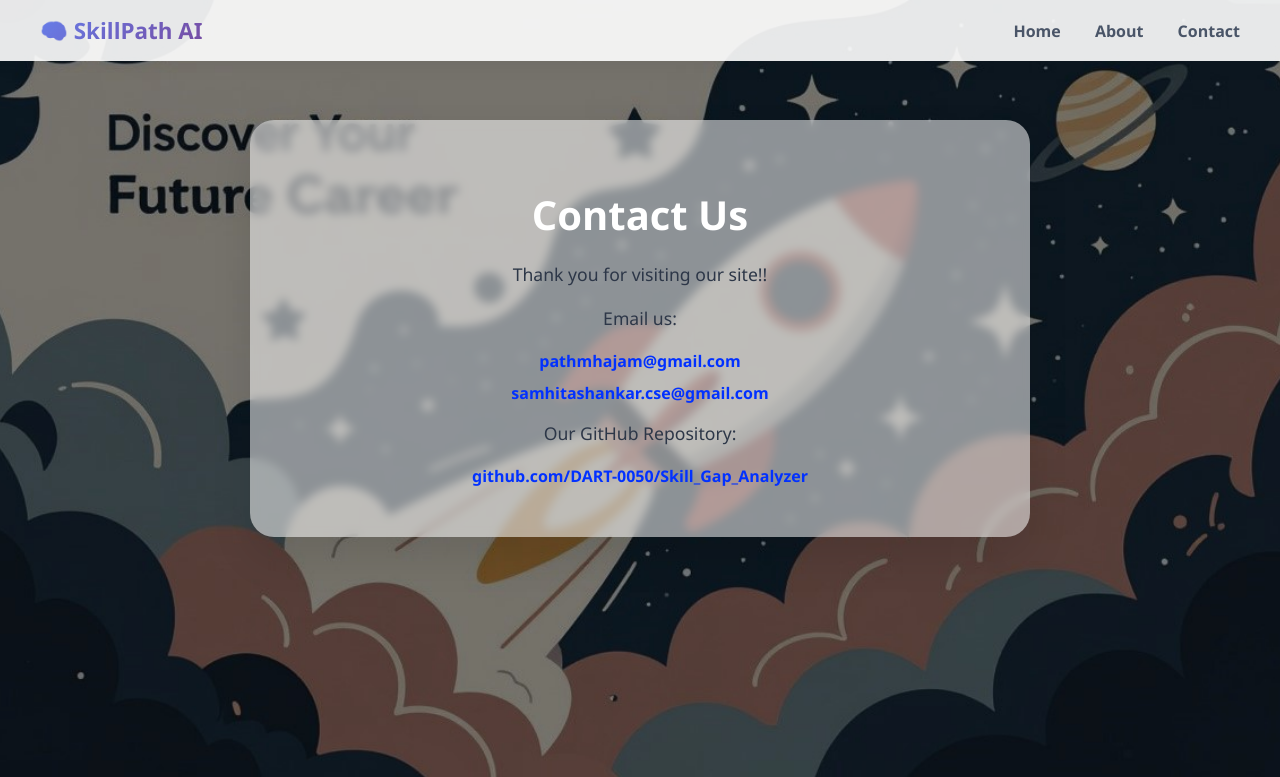
After one commit to DART-0050/Skill_Gap_Analyzer, a Flask app: page /contact in a window 1280 px wide. The commit adds this page. Shown: the top 777 px of the page. Run offline with Flask 3, Linux system fonts and the light colour scheme.

Commit message:
updated ui

```diff
--- a/app.py
+++ b/app.py
@@ -145,9 +145,19 @@ def final_prediction():
         "traits_analyzed": len(session["asked"])
     })
 
+@app.route('/about')
+def about_page():
+    return render_template("About.html")
+
+
 @app.route('/skillgap')
 def skill_gap_page():
     return render_template("SkillGap.html")
 
+@app.route('/contact')
+def contact_page():
+    return render_template("Contact.html")
+
+
 if __name__ == '__main__':
     app.run(debug=True)
--- /dev/null
+++ b/templates/Contact.html
@@ -0,0 +1,116 @@
+<!DOCTYPE html>
+<html lang="en">
+<head>
+    <meta charset="UTF-8">
+    <title>Contact – SkillPath AI</title>
+    <style>
+        body {
+            font-family: 'Segoe UI', sans-serif;
+            background-image: url('./static/bg.jpg');
+            background-size: cover;
+            background-position: center;
+            background-attachment: fixed;
+            margin: 0;
+            color: #2d3748;
+        }
+
+        .navbar {
+            position: fixed;
+            top: 0;
+            left: 0;
+            right: 0;
+            padding: 15px 40px;
+            background: rgba(255, 255, 255, 0.9);
+            box-shadow: 0 5px 20px rgba(0, 0, 0, 0.05);
+            display: flex;
+            justify-content: space-between;
+            align-items: center;
+            font-weight: 600;
+            z-index: 1000;
+        }
+
+        .nav-left {
+            font-size: 1.4rem;
+            background: linear-gradient(135deg, #667eea, #764ba2);
+            -webkit-background-clip: text;
+            background-clip: text;
+            -webkit-text-fill-color: transparent;
+        }
+
+        .nav-right a {
+            margin-left: 30px;
+            color: #4a5568;
+            text-decoration: none;
+            transition: color 0.3s;
+        }
+
+        .nav-right a:hover {
+            color: #667eea;
+        }
+
+        .container {
+            margin-top: 120px;
+            padding: 40px;
+            max-width: 700px;
+            margin-left: auto;
+            margin-right: auto;
+            border-radius: 16px;
+            box-shadow: 0 20px 40px rgba(0, 0, 0, 0.1);
+            background: rgba(255, 255, 255, 0.532);
+            backdrop-filter: blur(5px);
+            border-radius: 24px;
+            box-shadow: 0 20px 40px rgba(0, 0, 0, 0.1);
+            width: 90%;
+            padding: 40px;
+            text-align: center;
+            transition: all 0.6s ease;
+        }
+
+        h1 {
+            font-size: 2.5rem;
+            color: #ffffff;
+            margin-bottom: 20px;
+        }
+
+        p {
+            font-size: 1.1rem;
+            margin-bottom: 20px;
+        }
+
+        a.email, a.repo {
+            display: block;
+            color: #0231ff;
+            text-decoration: none;
+            font-weight: 600;
+            margin-bottom: 10px;
+        }
+
+        a.email:hover, a.repo:hover {
+            text-decoration: underline;
+        }
+    </style>
+</head>
+<body>
+    <nav class="navbar">
+        <div class="nav-left">🧠 SkillPath AI</div>
+        <div class="nav-right">
+            <a href="/">Home</a>
+            <a href="/about">About</a>
+            <a href="/contact">Contact</a>
+        </div>
+    </nav>
+
+    <div class="container">
+        <h1>Contact Us</h1>
+        <p>Thank you for visiting our site!!</p>
+        <p>Email us:</p>
+        <a class="email" href="mailto:pathmhajam@gmail.com">pathmhajam@gmail.com</a>
+        <a class="email" href="mailto:samhitashankar.cse@gmail.com">samhitashankar.cse@gmail.com</a>
+
+        <p>Our GitHub Repository:</p>
+        <a class="repo" href="https://github.com/DART-0050/Skill_Gap_Analyzer" target="_blank">
+            github.com/DART-0050/Skill_Gap_Analyzer
+        </a>
+    </div>
+</body>
+</html>
--- a/templates/SkillPath_quiz.html
+++ b/templates/SkillPath_quiz.html
@@ -362,9 +362,9 @@
     <nav class="navbar">
         <div class="nav-left">🧠 SkillPath AI</div>
         <div class="nav-right">
-            <a href="#" onclick="showScreen('welcome-screen')">Home</a>
-            <a href="#" onclick="showAbout()">About</a>
-            <a href="#" onclick="alert('Contact us at hello@skillpath.ai')">Contact</a>
+        <a href="/">Home</a>
+        <a href="/about">About</a>
+        <a href="/contact">Contact</a>
         </div>
     </nav>
 
```
Also changed, not shown: templates/About.html (added, +107 -0 lines), templates/SkillGap.html (+9 -4 lines).
